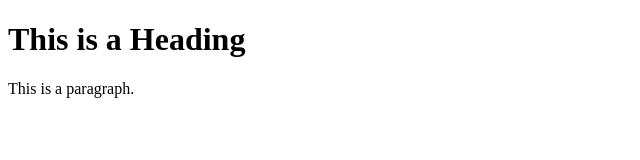
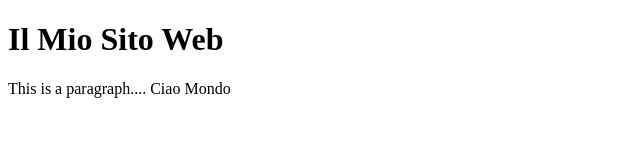
Before and after one commit to alessia-cocca/alessia-cocca.github.io, a plain HTML site: page index.html in a window 1280 px wide. Shown: the whole page, without its empty margins (0-640 px from the left). Drawn offline with Linux system fonts and the light colour scheme.

Commit message:
Update index.html

```diff
--- a/index.html
+++ b/index.html
@@ -1,12 +1,12 @@
 <!DOCTYPE html>
 <html>
 <head>
-<title>Page Title</title>
+<title>Prima pagina</title>
 </head>
 <body>
 
-<h1>This is a Heading</h1>
-<p>This is a paragraph.</p>
+<h1>Il Mio Sito Web</h1>
+<p>This is a paragraph.... Ciao Mondo</p>
 
 </body>
 </html>
```
